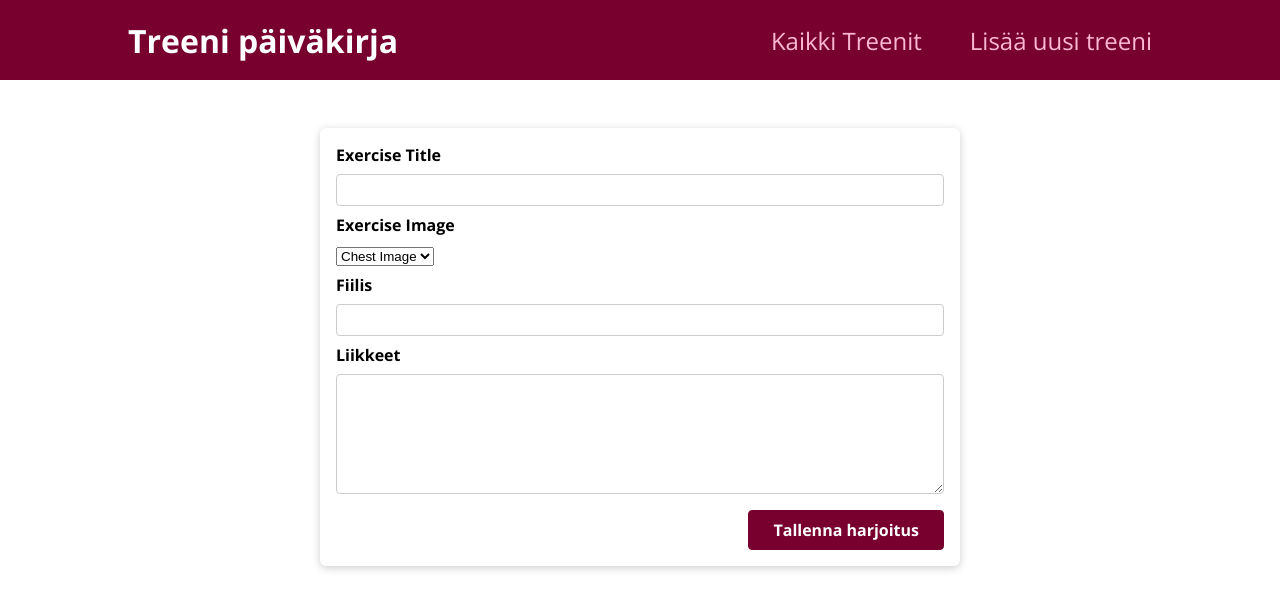
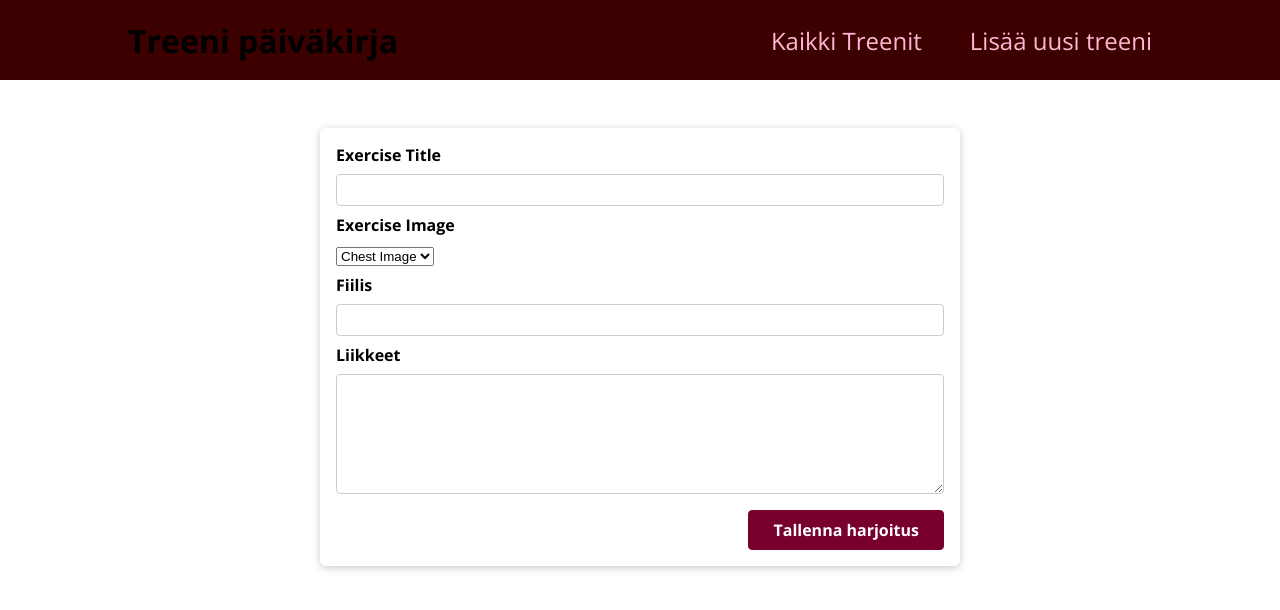
Before and after one commit to Vesku2000/VGYM, a Next.js app: page /new-meetup in a window 1280 px wide. Shown: the top 610 px of the page. Built offline with nearby package versions, Linux system fonts and the light colour scheme.

Commit message:
styling changed

```diff
--- a/src/components/layout/MainNavigation.module.css
+++ b/src/components/layout/MainNavigation.module.css
@@ -4,13 +4,13 @@
   display: flex;
   align-items: center;
   justify-content: space-between;
-  background-color: #77002e;
+  background-color: #3D0000;
   padding: 0 10%;
 }
 
 .logo {
   font-size: 2rem;
-  color: white;
+  color: #000000;
   font-weight: bold;
 }
 
--- a/src/components/meetups/NewMeetupForm.js
+++ b/src/components/meetups/NewMeetupForm.js
@@ -41,7 +41,7 @@ function NewMeetupForm(props) {
         <div className={classes.control}>
           <label htmlFor='image'>Exercise Image</label>
           <select value={selectedImage} onChange={handleImageChange}>
-            <option value='https://www.muscleandfitness.com/wp-content/uploads/2015/10/cable-crossover-content-chest-pec.jpg?quality=86&strip=all'>Chest Image</option>
+            <option value='https://www.bodybuilding.com/images/2017/october/the-13-best-chest-exercises-for-men-header-v2-EVL-830x467.jpg'>Chest Image</option>
             <option value='https://www.muscleandfitness.com/wp-content/uploads/2019/12/1109-Man-Posing-Biceps-shutterstock_553440583.jpg?quality=86&strip=all'>Arm Image</option>
             <option value='https://cdn.pixabay.com/photo/2021/01/04/06/21/man-5886580_960_720.jpg'>Leg Image</option>
             <option value='https://i.ytimg.com/vi/gey73xiS8F4/maxresdefault.jpg'>Back Image</option>
```
